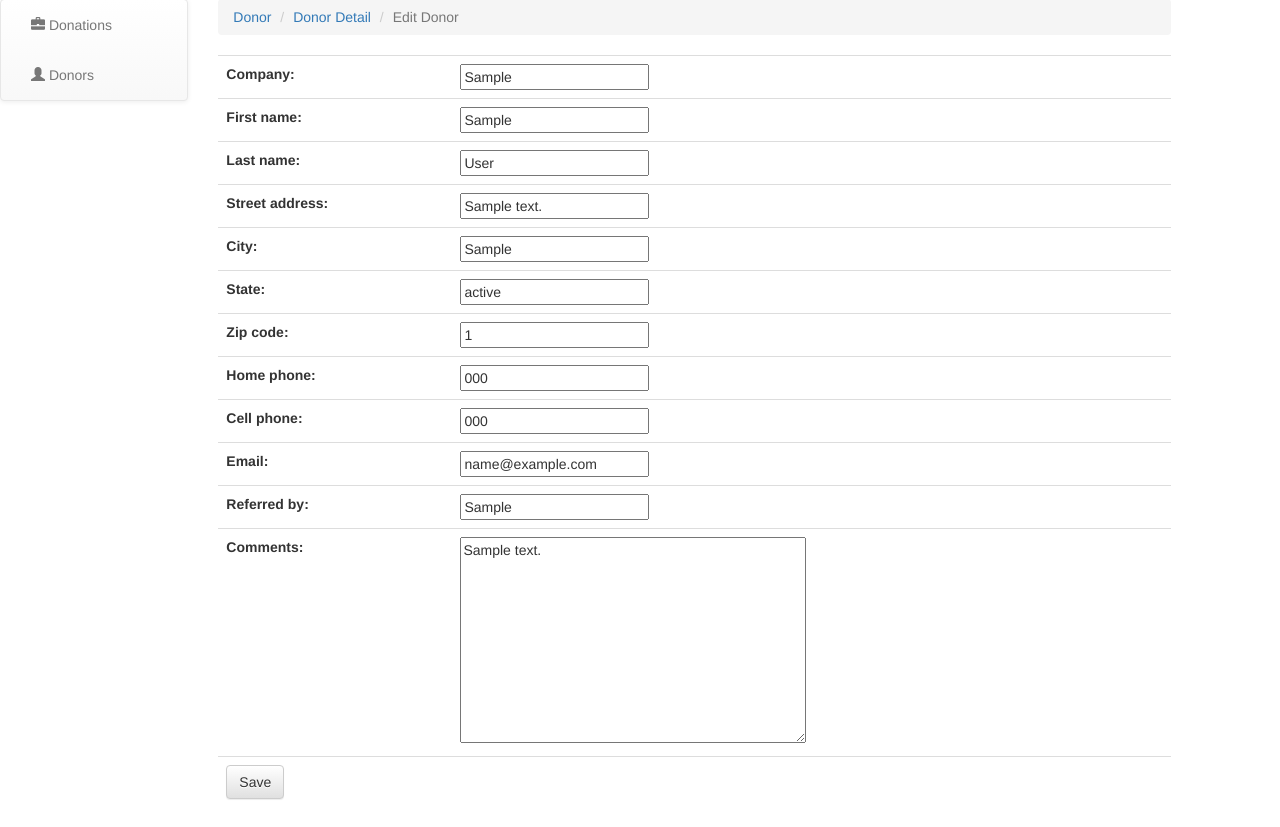
After one commit to nate-robo/habitatWebApp, a Django app: page /habitatApp/donors/1/edit/ in a window 1280 px wide. The commit adds this page. Shown: the part 178-1005 px from the top of the page. Run offline with Django 3.2, Linux system fonts and the light colour scheme; tables that the repository leaves empty hold one stand-in row (values such as "Sample post"); parts of the project's set-up code (start-up, migrations or seed data) failed here and were passed over; some libraries are stand-ins or nearby versions; grey boxes are pictures that could not be loaded.

Commit message:
Added donor edit/new views, configured urls, html work for view

```diff
--- a/habitatApp/forms.py
+++ b/habitatApp/forms.py
@@ -11,3 +11,10 @@ class DonationForm(forms.ModelForm):
 
         model = Donation
         fields = ('donor', 'date', 'type', 'description', 'est_val')
+
+
+class DonorForm(forms.ModelForm):
+
+    class Meta:
+        model = Donor
+        fields = ('company', 'first_name', 'last_name', 'street_address', 'city', 'state', 'zip_code', 'home_phone', 'cell_phone', 'email', 'referred_by', 'comments')
--- a/habitatApp/models.py
+++ b/habitatApp/models.py
@@ -22,7 +22,7 @@ class Donor(models.Model):
     home_phone = PhoneNumberField(blank=True, default='')
     cell_phone = PhoneNumberField(blank=True, default='')
     email = models.EmailField(blank=True)
-    reffered_by = models.CharField(max_length=254, blank=True)
+    referred_by = models.CharField(max_length=254, blank=True)
     comments = models.TextField(blank=True)
 
     def add_donor(self):
--- a/habitatApp/templates/habitatApp/donor_detail.html
+++ b/habitatApp/templates/habitatApp/donor_detail.html
@@ -14,8 +14,8 @@
                     <li class="active">Donor Detail</li>
                 </ol>
 
-                <a href="#" class="btn btn-primary btn-s pull-right" id="donation-btn">Edit</a>
-                <table class = "table table-sm">
+                <a href="{% url 'donor_edit' pk=donor.pk %}" class="btn btn-primary btn-s pull-right" id="donation-btn">Edit</a>
+                <table class = "table table-hover table-sm">
                     <thead>
                         <tr>
                             <th>Donor Info: </th>
--- /dev/null
+++ b/habitatApp/templates/habitatApp/donor_edit.html
@@ -0,0 +1,40 @@
+{% extends 'habitatApp/base.html' %}
+
+{% load staticfiles%}
+
+
+    {% block content %}
+
+
+    <div>
+
+
+        <ol class="breadcrumb">
+            <li><a href="{% url 'donors' %}">Donor</a></li>
+            <li><a href="#">Donor Detail</a></li>
+            <li class='active'>Edit Donor</li>
+        </ol>
+
+        <table class="table sm">
+        <form method="POST" class="post-form">{%csrf_token %}
+        {% for field in form %}
+            <div class="fieldWrapper">
+                <tr>
+                    {{ field.errors }}
+                    <td>{{ field.label_tag }} </td>
+                    <td>{{ field }} </td>
+
+                    {% if field.help_text %}
+                    <p class="help">{{ field.help_text|safe }}</p>
+                    {% endif %}
+                </tr>
+            </div>
+        {% endfor %}
+            <tr><td><button type="submit" class="save btn btn-default">Save</button></td><td></td></tr>
+        </form>
+        </table>
+
+    </div>
+
+
+    {% endblock %}
--- a/habitatApp/urls.py
+++ b/habitatApp/urls.py
@@ -10,8 +10,9 @@ urlpatterns = [
     url(r'^donation/(?P<pk>\d+)/$', views.donation_detail, name='donation_detail'),
     #Donors and Donor sub views
     url(r'^donors/$', views.donors, name='donors'),
+    url(r'^donors/new/$', views.donor_new, name='donor_new'),
     url(r'^donors/(?P<pk>\d+)/$', views.donor_detail, name='donor_detail'),
-    #url(r'^donors/(?P<pk>\d_)/edit/$', views.donor_edit, name='donor_edit'),
+    url(r'^donors/(?P<pk>\d+)/edit/$', views.donor_edit, name='donor_edit'),
     #base template for extending
     url(r'^base$', views.base, name='base'),
 ]
--- a/habitatApp/views.py
+++ b/habitatApp/views.py
@@ -4,7 +4,7 @@ from django.http import HttpResponse
 from django.utils import timezone
 from django.shortcuts import redirect, get_object_or_404
 from .models import Donor, Donation
-from .forms import DonationForm
+from .forms import DonationForm, DonorForm
 
 
 def base(request):
@@ -59,6 +59,31 @@ def donor_detail(request, pk):
     my_donations = donations.filter(donor=donor)
     return render(request, 'habitatApp/donor_detail.html', {'donor': donor, 'my_donations': my_donations})
 
+def donor_new(request):
+    if request.method == "POST":
+        form = DonorForm(request.POST)
+        if form.is_valid():
+            donor = form.save(commit=False)
+            #Manual work (if needed)
+            form.save()
+            return redirect('donors')
+    else:
+        form = DonorForm()
+    return render(request, 'habitatApp/donor_new.html', {'form': form})
+
+def donor_edit(request, pk):
+    donor = get_object_or_404(Donor, pk=pk)
+    if request.method == "POST":
+        form=DonorForm(request.POST, instance=donor)
+        if form.is_valid():
+            donation = form.save(commit=False)
+            form.save()
+            return redirect('donor_detail', pk=donor.pk)
+    else:
+        form = DonorForm(instance=donor)
+    return render(request, 'habitatApp/donor_edit.html', {'form': form})
+
+
 
 
 
```
Also changed, not shown: habitatApp/templates/habitatApp/donor_new.html (added, +35 -0 lines), habitatApp/templates/habitatApp/donors.html (+13 -2 lines).
